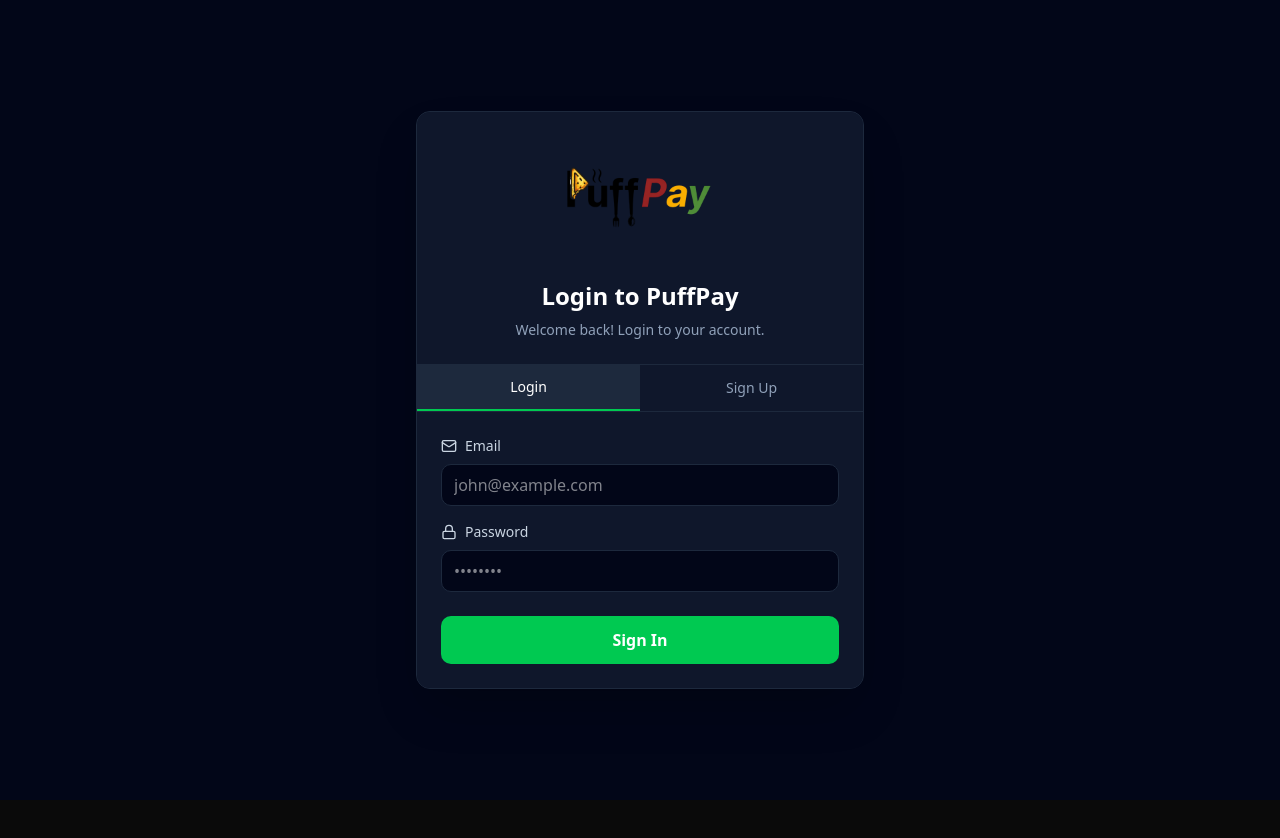
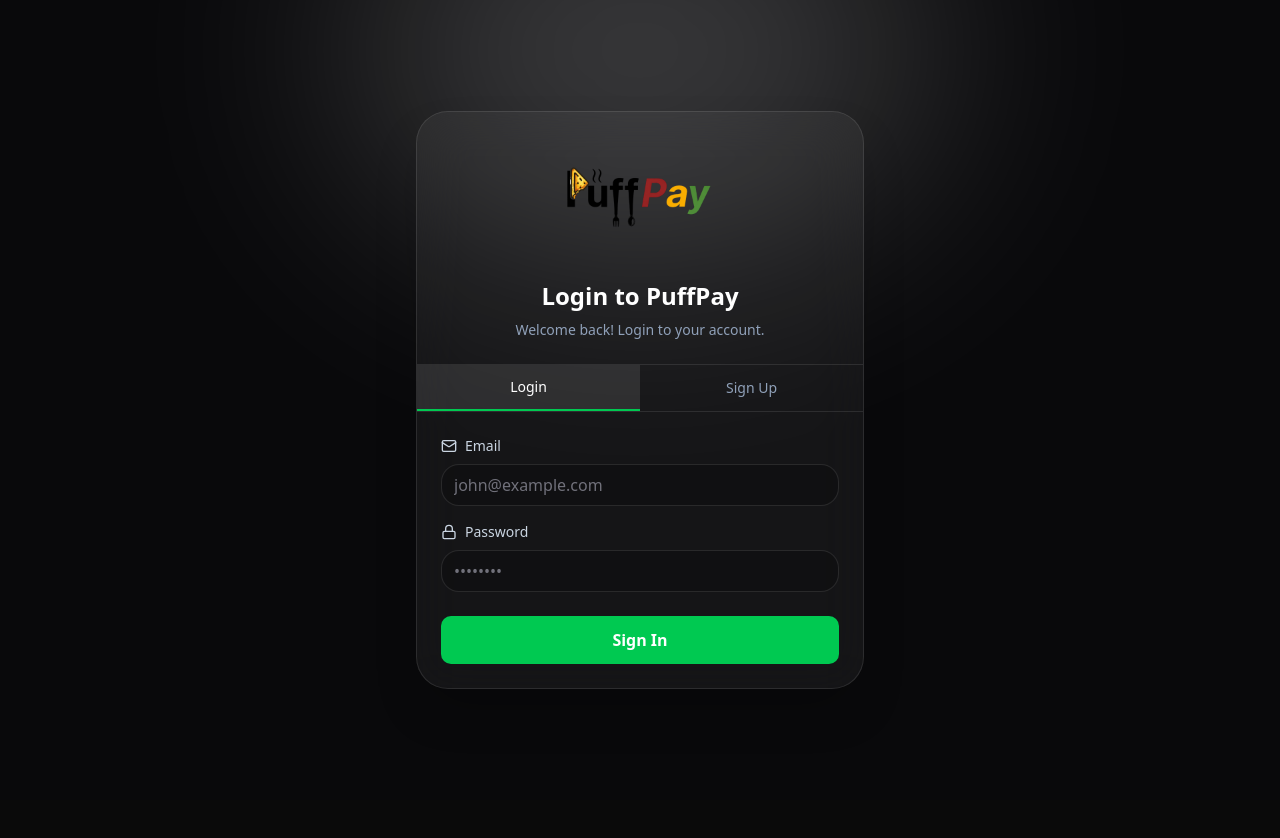
Before and after one commit to Hasit-16/PuffPay, a Next.js app: page /login in a window 1280 px wide. Shown: the top 838 px of the page. Built offline with nearby package versions, Linux system fonts and the light colour scheme.

Commit message:
ui: stripped solid backgrounds and applied glassmorphism to login and analytics pages

```diff
--- a/app/analytics/page.tsx
+++ b/app/analytics/page.tsx
@@ -12,7 +12,7 @@ export default async function AnalyticsPage() {
     const data = await getAnalyticsData();
 
     return (
-        <div className="min-h-screen bg-slate-50 dark:bg-slate-950 pb-20">
+        <div className="min-h-screen pb-20">
             <TopBar />
 
             <main className="px-4 py-6 max-w-4xl mx-auto">
@@ -26,7 +26,7 @@ export default async function AnalyticsPage() {
                 </div>
 
                 {!data ? (
-                    <div className="p-8 text-center text-slate-500 bg-white dark:bg-slate-900 rounded-xl border border-slate-200 dark:border-slate-800">
+                    <div className="p-8 text-center text-slate-500 bg-white/5 backdrop-blur-xl rounded-[2rem] border border-white/10 shadow-2xl">
                         Failed to load analytics data.
                     </div>
                 ) : (
--- a/app/login/page.tsx
+++ b/app/login/page.tsx
@@ -27,10 +27,10 @@ function LoginForm() {
     };
 
     return (
-        <div className="w-full max-w-md bg-white dark:bg-slate-900 rounded-xl shadow-2xl overflow-hidden border border-slate-800">
+        <div className="w-full max-w-md bg-white/5 backdrop-blur-xl rounded-[2rem] shadow-2xl overflow-hidden border border-white/10">
 
             {/* Header */}
-            <div className="p-6 text-center border-b border-slate-800 bg-slate-900 flex flex-col items-center">
+            <div className="p-6 text-center border-b border-white/10 flex flex-col items-center">
                 <Image src="/logo-transparent.png" width={180} height={60} alt="PuffPay Logo" className="object-contain mx-auto mb-6" />
                 <h1 className="text-2xl font-bold text-white mb-2">Login to PuffPay</h1>
                 <p className="text-slate-400 text-sm">
@@ -41,12 +41,12 @@ function LoginForm() {
             </div>
 
             {/* Tabs */}
-            <div className="flex border-b border-slate-800">
+            <div className="flex border-b border-white/10">
                 <button
                     onClick={() => setMode("login")}
                     className={`flex-1 py-3 text-sm font-medium transition-colors ${mode === "login"
-                        ? "bg-slate-800 text-white border-b-2 border-green-500"
-                        : "text-slate-400 hover:text-white"
+                        ? "bg-white/10 text-white border-b-2 border-green-500"
+                        : "text-slate-400 hover:text-white hover:bg-white/5"
                         }`}
                 >
                     Login
@@ -54,8 +54,8 @@ function LoginForm() {
                 <button
                     onClick={() => setMode("signup")}
                     className={`flex-1 py-3 text-sm font-medium transition-colors ${mode === "signup"
-                        ? "bg-slate-800 text-white border-b-2 border-green-500"
-                        : "text-slate-400 hover:text-white"
+                        ? "bg-white/10 text-white border-b-2 border-green-500"
+                        : "text-slate-400 hover:text-white hover:bg-white/5"
                         }`}
                 >
                     Sign Up
@@ -63,7 +63,7 @@ function LoginForm() {
             </div>
 
             {/* Form Body */}
-            <div className="p-6 bg-slate-900">
+            <div className="p-6">
                 {error && (
                     <div className="mb-4 p-3 bg-red-500/10 border border-red-500/50 rounded-lg text-red-500 text-sm text-center">
                         {error}
@@ -80,7 +80,7 @@ function LoginForm() {
                                 name="username"
                                 required
                                 placeholder="johndoe"
-                                className="w-full px-3 py-2 bg-slate-950 border border-slate-800 rounded-lg text-white focus:outline-none focus:ring-2 focus:ring-green-500 focus:border-transparent transition-all"
+                                className="w-full px-3 py-2 bg-black/20 border border-white/10 rounded-2xl text-zinc-50 placeholder:text-zinc-500 focus:outline-none focus:ring-1 focus:ring-white/20 transition-all"
                             />
                         </div>
                     )}
@@ -94,7 +94,7 @@ function LoginForm() {
                             type="email"
                             required
                             placeholder="john@example.com"
-                            className="w-full px-3 py-2 bg-slate-950 border border-slate-800 rounded-lg text-white focus:outline-none focus:ring-2 focus:ring-green-500 focus:border-transparent transition-all"
+                            className="w-full px-3 py-2 bg-black/20 border border-white/10 rounded-2xl text-zinc-50 placeholder:text-zinc-500 focus:outline-none focus:ring-1 focus:ring-white/20 transition-all"
                         />
                     </div>
 
@@ -108,7 +108,7 @@ function LoginForm() {
                             required
                             minLength={6}
                             placeholder="••••••••"
-                            className="w-full px-3 py-2 bg-slate-950 border border-slate-800 rounded-lg text-white focus:outline-none focus:ring-2 focus:ring-green-500 focus:border-transparent transition-all"
+                            className="w-full px-3 py-2 bg-black/20 border border-white/10 rounded-2xl text-zinc-50 placeholder:text-zinc-500 focus:outline-none focus:ring-1 focus:ring-white/20 transition-all"
                         />
                     </div>
 
@@ -135,7 +135,7 @@ function LoginForm() {
 
 export default function LoginPage() {
     return (
-        <div className="min-h-screen flex items-center justify-center bg-slate-950 p-4">
+        <div className="min-h-screen flex items-center justify-center p-4">
             <Suspense fallback={<div className="text-white">Loading...</div>}>
                 <LoginForm />
             </Suspense>
--- a/components/analytics/AnalyticsCharts.tsx
+++ b/components/analytics/AnalyticsCharts.tsx
@@ -14,7 +14,7 @@ export default function AnalyticsCharts({ data }: { data: AnalyticsPayload }) {
     return (
         <div className="space-y-8">
             {/* Chart 1: Category Pie Chart */}
-            <div className="bg-white dark:bg-slate-900 p-6 rounded-xl border border-slate-200 dark:border-slate-800 shadow-sm">
+            <div className="bg-white/5 backdrop-blur-xl p-6 rounded-[2rem] border border-white/10 shadow-2xl">
                 <h3 className="text-lg font-bold text-slate-900 dark:text-white mb-6">Where Does My Money Go?</h3>
                 {data.categories.length > 0 ? (
                     <div className="h-64 w-full">
@@ -44,7 +44,7 @@ export default function AnalyticsCharts({ data }: { data: AnalyticsPayload }) {
             </div>
 
             {/* Chart 2: Friendship Graph */}
-            <div className="bg-white dark:bg-slate-900 p-6 rounded-xl border border-slate-200 dark:border-slate-800 shadow-sm">
+            <div className="bg-white/5 backdrop-blur-xl p-6 rounded-[2rem] border border-white/10 shadow-2xl">
                 <h3 className="text-lg font-bold text-slate-900 dark:text-white mb-6">The Friendship Graph</h3>
                 {data.friendships.length > 0 ? (
                     <div className="h-72 w-full">
@@ -66,7 +66,7 @@ export default function AnalyticsCharts({ data }: { data: AnalyticsPayload }) {
             </div>
 
             {/* Chart 3: Monthly Spending Trend */}
-            <div className="bg-white dark:bg-slate-900 p-6 rounded-xl border border-slate-200 dark:border-slate-800 shadow-sm">
+            <div className="bg-white/5 backdrop-blur-xl p-6 rounded-[2rem] border border-white/10 shadow-2xl">
                 <h3 className="text-lg font-bold text-slate-900 dark:text-white mb-6">Monthly Spending Trend</h3>
                 <div className="h-64 w-full">
                     <ResponsiveContainer width="100%" height="100%">
```
